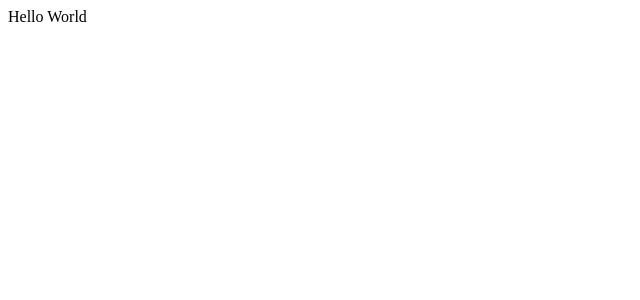
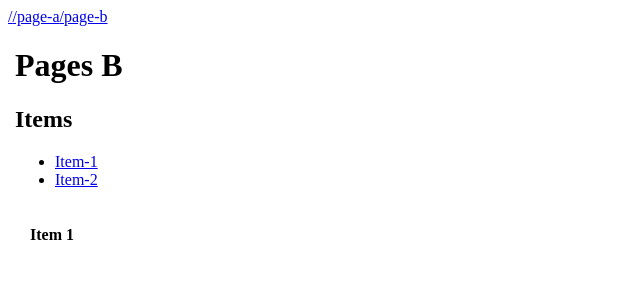
Before and after one commit to nodeTempest/pomotroid-desktop, a React (Create React App) app: page /page-b/item-1 in a window 1280 px wide. Shown: the top 300 px of the page, without its empty margins (0-640 px from the left). Built offline with nearby package versions, Linux system fonts and the light colour scheme.

Commit message:
[Feature] added routing and base pages with transition

```diff
--- a/src/App.tsx
+++ b/src/App.tsx
@@ -1,7 +1,83 @@
 import * as React from "react"
+import {
+    BrowserRouter as Router,
+    Route,
+    NavLink,
+    Redirect,
+} from "react-router-dom"
+import { Transition } from "react-transition-group"
+import { TransitionStatus } from "react-transition-group/Transition"
+import styled from "styled-components"
+
+import PageA from "./components/PageA"
+import PageB from "./components/PageB"
+
+const routes = [
+    {
+        path: "/",
+        name: "Home",
+        Component: () => <Redirect to="/page-a" />,
+        exact: true,
+    },
+    { path: "/page-a", Component: PageA, exact: true },
+    { path: "/page-b", Component: PageB, exact: false },
+]
+
+interface IFadeProps {
+    duration: number
+    state: TransitionStatus
+}
+
+const FadeWrapper = styled.div<IFadeProps>`
+    position: absolute;
+    left: 15px;
+    right: 15px;
+    transition: opacity ${({ duration }) => duration}ms;
+    opacity: ${({ state }) => (state === "entered" ? 1 : 0)};
+`
 
 const App = () => {
-    return <div>Hello World</div>
+    return (
+        <Router>
+            <>
+                <div>
+                    {routes.map(route => (
+                        <NavLink
+                            key={route.path}
+                            to={route.path}
+                            activeClassName="active"
+                        >
+                            {route.path}
+                        </NavLink>
+                    ))}
+                </div>
+                {/* wrap elem must have pos relative */}
+                <div>
+                    {routes.map(({ path, Component }) => (
+                        <Route key={path} path={path} exact={path === "/"}>
+                            {({ match }) => (
+                                <Transition
+                                    in={match != null}
+                                    timeout={300}
+                                    unmountOnExit
+                                    mountOnEnter
+                                >
+                                    {state => (
+                                        <FadeWrapper
+                                            state={state}
+                                            duration={300}
+                                        >
+                                            <Component />
+                                        </FadeWrapper>
+                                    )}
+                                </Transition>
+                            )}
+                        </Route>
+                    ))}
+                </div>
+            </>
+        </Router>
+    )
 }
 
 export default App
--- /dev/null
+++ b/src/components/PageA.tsx
@@ -0,0 +1,8 @@
+import * as React from "react"
+import { useDispatch } from "react-redux"
+
+const PageA = () => {
+    return <h1>Page A</h1>
+}
+
+export default PageA
--- /dev/null
+++ b/src/components/PageB.tsx
@@ -0,0 +1,112 @@
+import * as React from "react"
+import { Route, Link, useLocation, Redirect } from "react-router-dom"
+import { Transition } from "react-transition-group"
+import { TransitionStatus } from "react-transition-group/Transition"
+import styled from "styled-components"
+
+interface IFadeProps {
+    duration: number
+    state: TransitionStatus
+    shouldTransform: boolean
+}
+
+const FadeWrapper = styled.div<IFadeProps>`
+    position: absolute;
+    left: 15px;
+    right: 15px;
+    transition: ${({ duration }) => `transform ${duration}ms`};
+    transform: ${({ state, shouldTransform }) => {
+        if (!shouldTransform) {
+            return ""
+        }
+
+        let scale: number | null
+
+        switch (state) {
+            case "entering":
+                scale = 1.2
+                break
+            case "entered":
+                scale = 1
+                break
+            case "exiting":
+                scale = 0.8
+                break
+            case "exited":
+                scale = 1
+                break
+            default:
+                scale = 1
+        }
+
+        return `scale(${scale})`
+    }};
+`
+
+const Item1 = () => {
+    return <h4>Item 1</h4>
+}
+
+const Item2 = () => {
+    return <h4>Item 2</h4>
+}
+
+const routes = [
+    { path: "/page-b/item-1", name: "Item-1", Component: Item1 },
+    { path: "/page-b/item-2", name: "Item-2", Component: Item2 },
+]
+
+function PageB() {
+    const location = useLocation() || {}
+
+    // set default page to /about/item-1
+    if (location.pathname === "/page-b") {
+        return <Redirect to="/page-b/item-1" />
+    }
+
+    return (
+        <div>
+            <h1>Pages B</h1>
+            <h2>Items</h2>
+            <ul>
+                {routes.map(route => (
+                    <li key={route.path}>
+                        <Link key={route.path} to={route.path}>
+                            {route.name}
+                        </Link>
+                    </li>
+                ))}
+            </ul>
+            {/* wrap elem must have pos relative */}
+            <div style={{ position: "relative" }}>
+                {routes.map(({ path, Component }) => (
+                    <Route key={path} path={path}>
+                        {({ match }) => (
+                            <Transition
+                                in={match != null}
+                                timeout={300}
+                                unmountOnExit
+                                mountOnEnter
+                            >
+                                {state => (
+                                    <FadeWrapper
+                                        state={state}
+                                        duration={300}
+                                        // do not do transform transition when leaving /page-b page
+                                        shouldTransform={location.pathname.includes(
+                                            "/page-b"
+                                        )}
+                                    >
+                                        <Component />
+                                    </FadeWrapper>
+                                )}
+                            </Transition>
+                        )}
+                    </Route>
+                ))}
+            </div>
+        </div>
+    )
+}
+
+export default PageB
```
